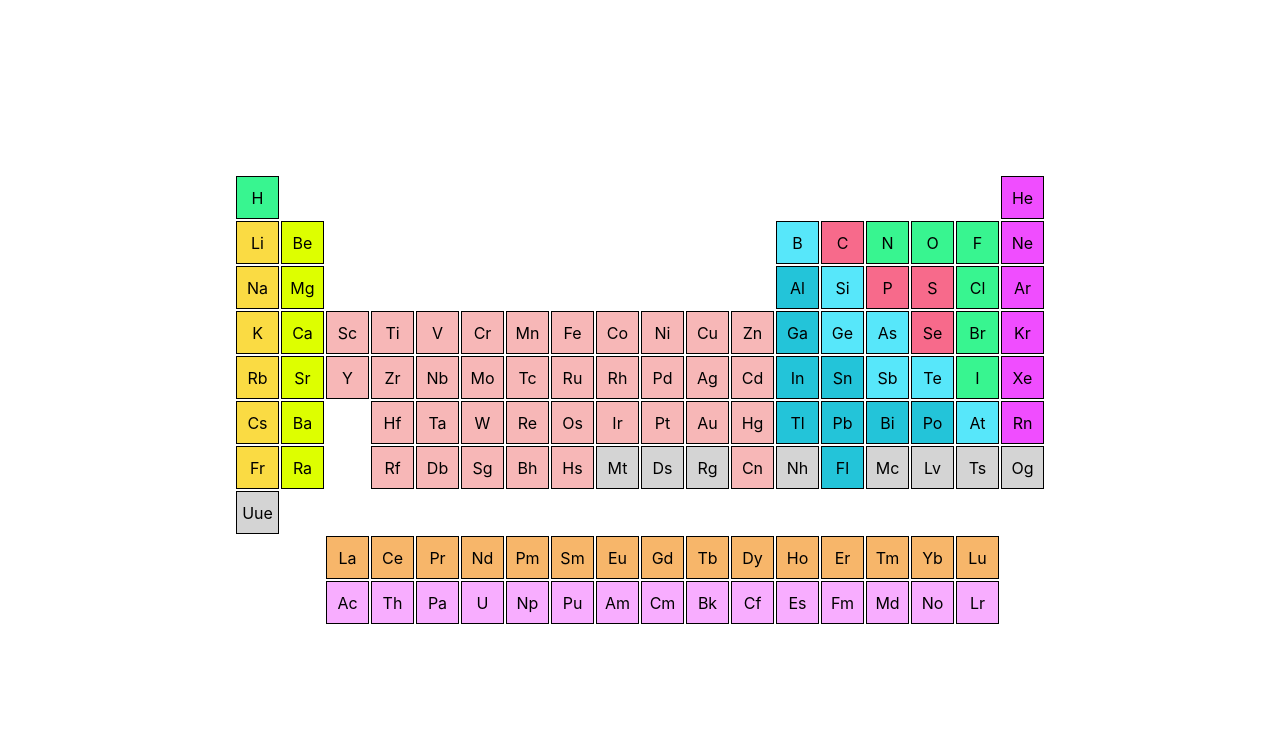
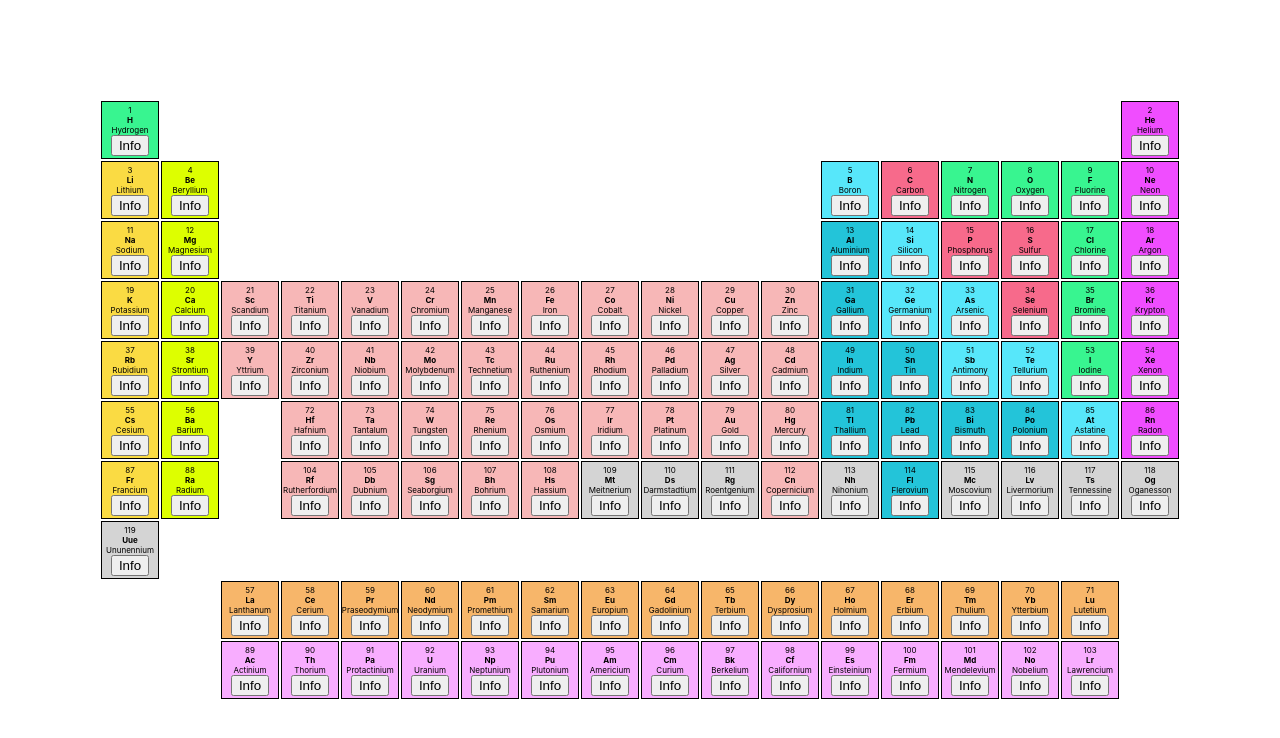
Before and after one commit to RainyTrain/periodic-table, a React (Create React App) app: page / in a window 1280 px wide. Shown: the top 738 px of the page. Built offline with nearby package versions, Linux system fonts and the light colour scheme.

Commit message:
second commit

```diff
--- /dev/null
+++ b/src/details.js
@@ -0,0 +1,17 @@
+import './styles/details.scss'
+
+function Details(props) {
+
+    return (
+        <div className={props.active ? 'main active' : 'main'} onClick={() => props.setActive(false)}>
+            <div className='content'>
+                {props.element.category}<br/>
+                {props.element.name}<br/>
+                {props.element.number}<br/>
+                Atomic mass - {props.element.atomic_mass}<br/>
+            </div>
+        </div>
+    )
+}
+
+export default Details
--- a/src/element.js
+++ b/src/element.js
@@ -1,7 +1,11 @@
 import React from "react";
 import st from '../src/styles/table.module.scss'
+import { useState } from "react";
+import Details from "./details";
 
 function Element(props) {
+
+    const [active, setActive] = useState(false)
 
     function whichColor(element) {
         switch (element.category) {
@@ -30,8 +34,21 @@ function Element(props) {
         }
     }
 
+    function exit(){
+        console.log(1)
+        setActive(true)
+    }
+
     return (
-        <div className={st.element} style={{gridColumn:props.element.xpos, gridRow:props.element.ypos, backgroundColor:whichColor(props.element)}}>{props.element.symbol}</div>
+        <div className={st.element} style={{gridColumn:props.element.xpos, gridRow:props.element.ypos, backgroundColor:whichColor(props.element)}}>
+            {props.element.number}<br/>
+            <b>{props.element.symbol}</b>
+            <div>
+                {props.element.name}
+            </div>
+            <button onClick={() => setActive(true)}>Info</button>
+            <Details active={active} setActive={setActive} element={props.element}></Details>
+        </div>
     )
 }
 
--- /dev/null
+++ b/src/styles/details.scss
@@ -0,0 +1,21 @@
+.main {
+    top: 0;
+    bottom: 0;
+    left: 0;
+    right: 0;
+    position: fixed;
+    display: none;
+    background-color: rgba(0, 0, 0, 0.5);
+}
+
+.main.active {
+    display: flex;
+    justify-content: center;
+    align-items: center;
+}
+
+.content {
+    padding: 7px;
+    background-color: rgb(144, 198, 246);
+    border-radius: 10px;
+}
--- a/src/styles/table.module.scss
+++ b/src/styles/table.module.scss
@@ -1,7 +1,7 @@
 .table {
     display:grid;
-    grid-template-columns: repeat(18, 45px);
-    grid-template-rows: repeat(10, 45px);
+    grid-template-columns: repeat(18, 60px);
+    grid-template-rows: repeat(10, 60px);
     justify-content: center;
     align-content: center;
     height: 100vh;
@@ -14,4 +14,9 @@
     display: flex;
     justify-content: center;
     align-items: center;
+    flex-direction: column;
+    font-size: 0.5rem;
+    &:hover {
+        cursor: pointer;
+    }
 }
```
